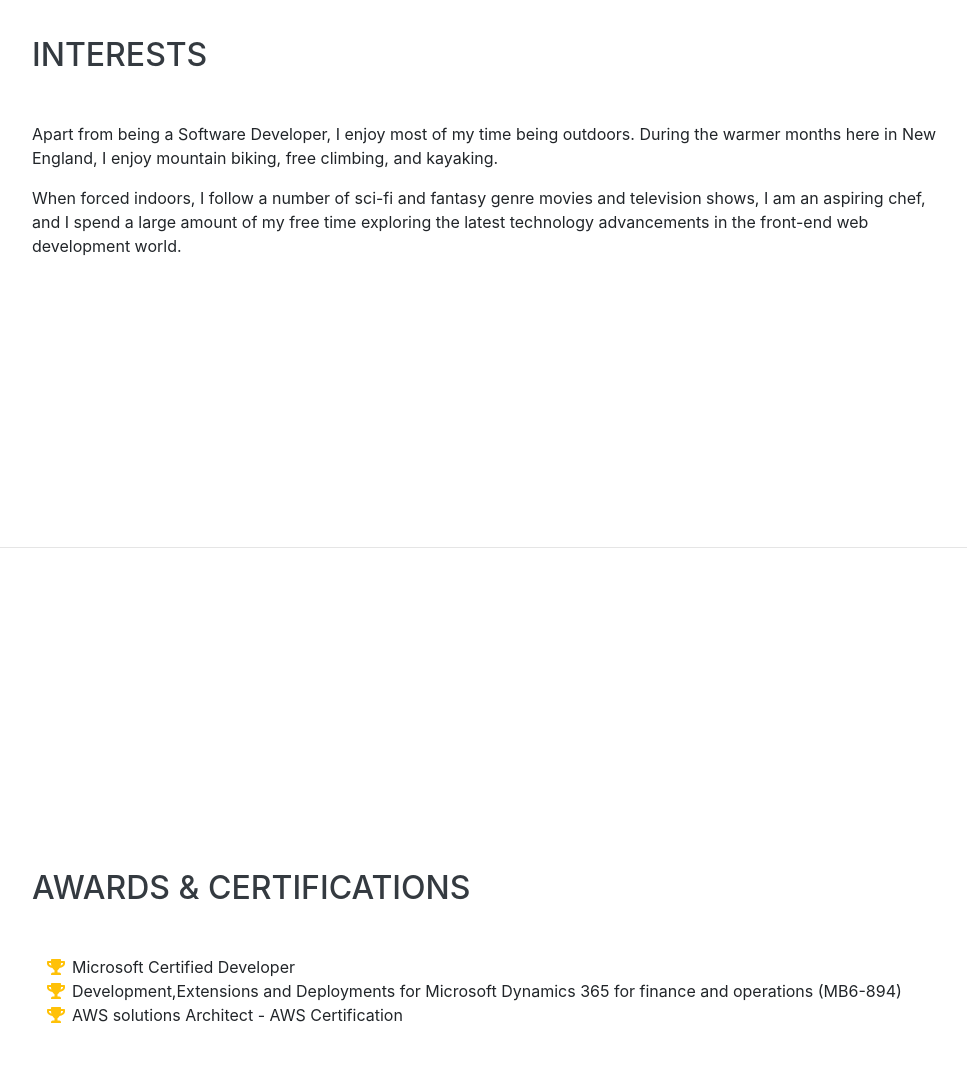
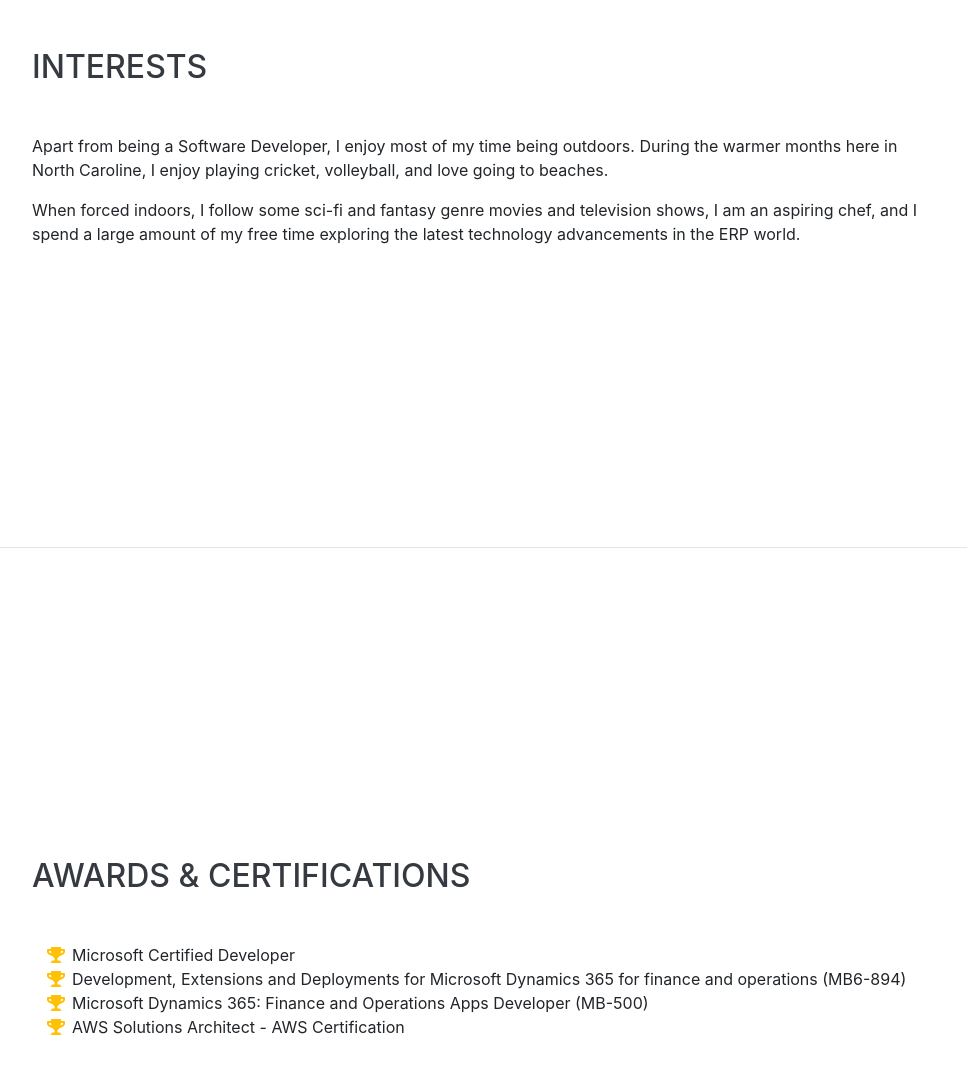
Before and after one commit to bmarampudi/bharathm.github.io, a website with bundled scripts: page index.html in a window 1280 px wide. Shown: the part 7540-8614 px from the top of the page, without its empty margins (288-1255 px from the left). Built offline with nearby package versions, Linux system fonts and the light colour scheme; a web font is replaced by a local one.

Commit message:
Update index.html

```diff
--- a/index.html
+++ b/index.html
@@ -395,8 +395,8 @@
     <section class="resume-section p-3 p-lg-5 d-flex align-items-center" id="interests">
       <div class="w-100">
         <h2 class="mb-5">Interests</h2>
-        <p>Apart from being a Software Developer, I enjoy most of my time being outdoors. During the warmer months here in New England, I enjoy mountain biking, free climbing, and kayaking.</p>
-        <p class="mb-0">When forced indoors, I follow a number of sci-fi and fantasy genre movies and television shows, I am an aspiring chef, and I spend a large amount of my free time exploring the latest technology advancements in the front-end web development world.</p>
+        <p>Apart from being a Software Developer, I enjoy most of my time being outdoors. During the warmer months here in North Caroline, I enjoy playing cricket, volleyball, and love going to beaches.</p>
+        <p class="mb-0">When forced indoors, I follow some sci-fi and fantasy genre movies and television shows, I am an aspiring chef, and I spend a large amount of my free time exploring the latest technology advancements in the ERP world.</p>
       </div>
     </section>
 
@@ -411,11 +411,15 @@
             Microsoft Certified Developer</li>
           <li>
             <i class="fa-li fa fa-trophy text-warning"></i>
-            Development,Extensions and Deployments for Microsoft Dynamics 365 for finance and operations (MB6-894)
+            Development, Extensions and Deployments for Microsoft Dynamics 365 for finance and operations (MB6-894)
           </li>
           <li>
             <i class="fa-li fa fa-trophy text-warning"></i>
-            AWS solutions Architect  - AWS Certification</li>
+            Microsoft Dynamics 365: Finance and Operations Apps Developer (MB-500)
+          </li>
+          <li>
+            <i class="fa-li fa fa-trophy text-warning"></i>
+            AWS Solutions Architect  - AWS Certification</li>
         </ul>
       </div>
     </section>
```
